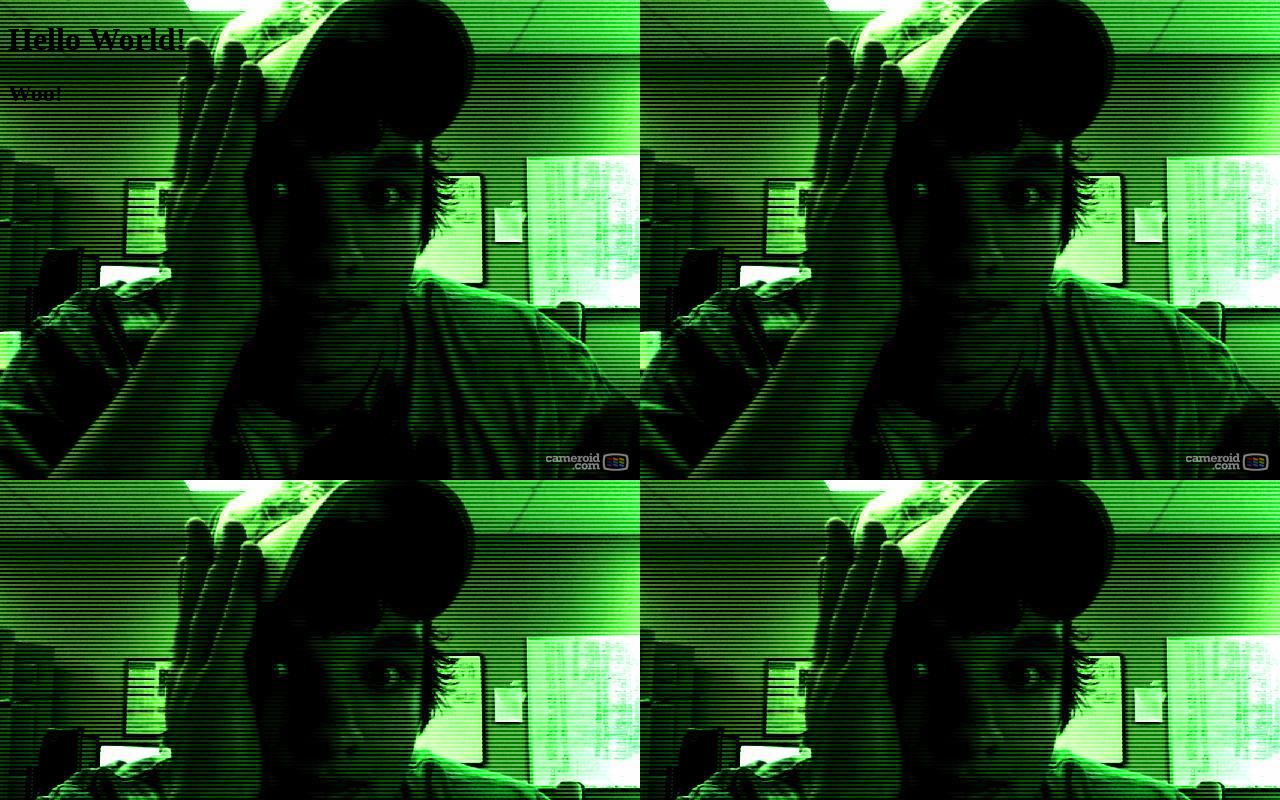
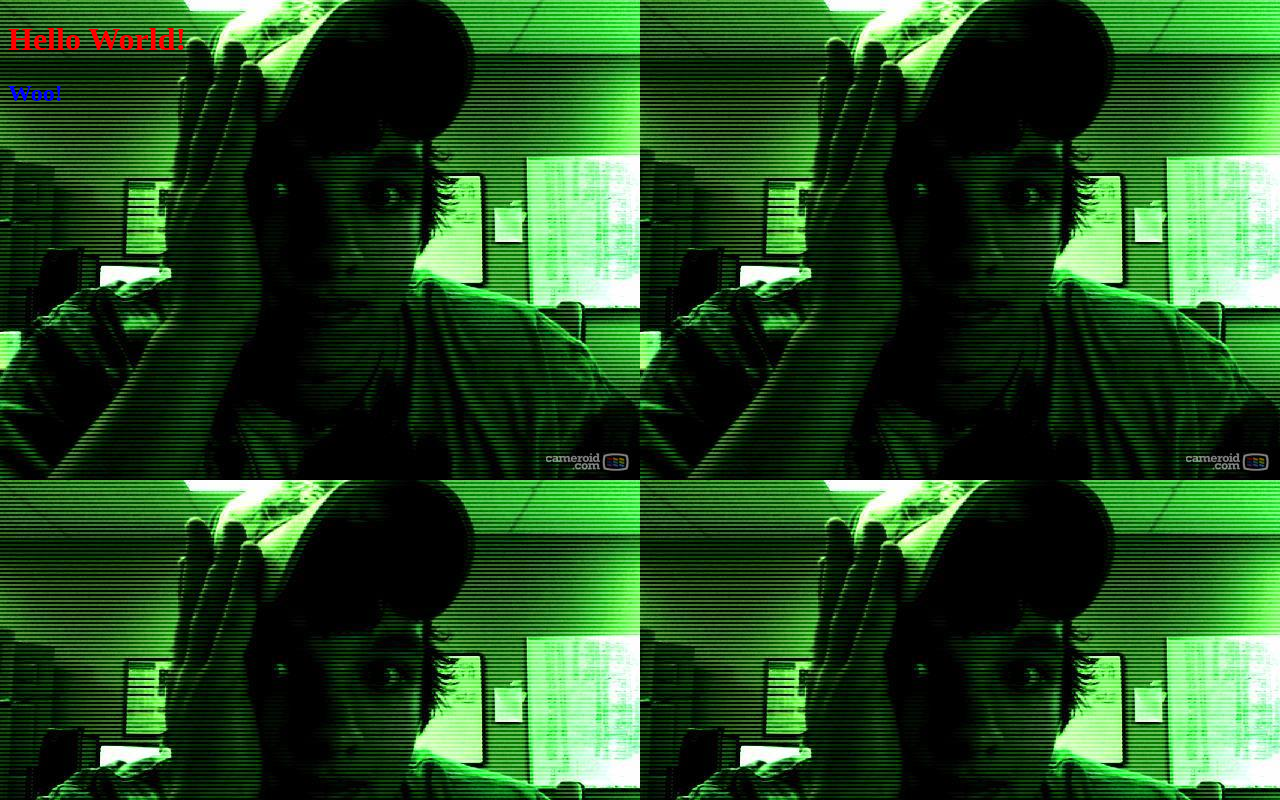
Before and after one commit to sdenom01/sdenom01.github.io, a plain HTML site: page index.html in a window 1280 px wide. Drawn offline with Linux system fonts and the light colour scheme.

Commit message:
Update index.html

```diff
--- a/index.html
+++ b/index.html
@@ -1,12 +1,17 @@
 <!DOCTYPE html>
 <html>
+
+	<style>
+	  h1   {color:red}
+	  h2   {color:blue}
+	</style>
 
 	<head>
 		<title>Shane Denomme</title>
 	</head>
 
 	<body background="\Images\Shane\shane.jpg">
-		<h1 background="#ff0000">Hello World!</h1>
-		<h2 background="#00ff00">Woo!</h2>
+		<h1>Hello World!</h1>
+		<h2>Woo!</h2>
 	</body>
 </html>
```
